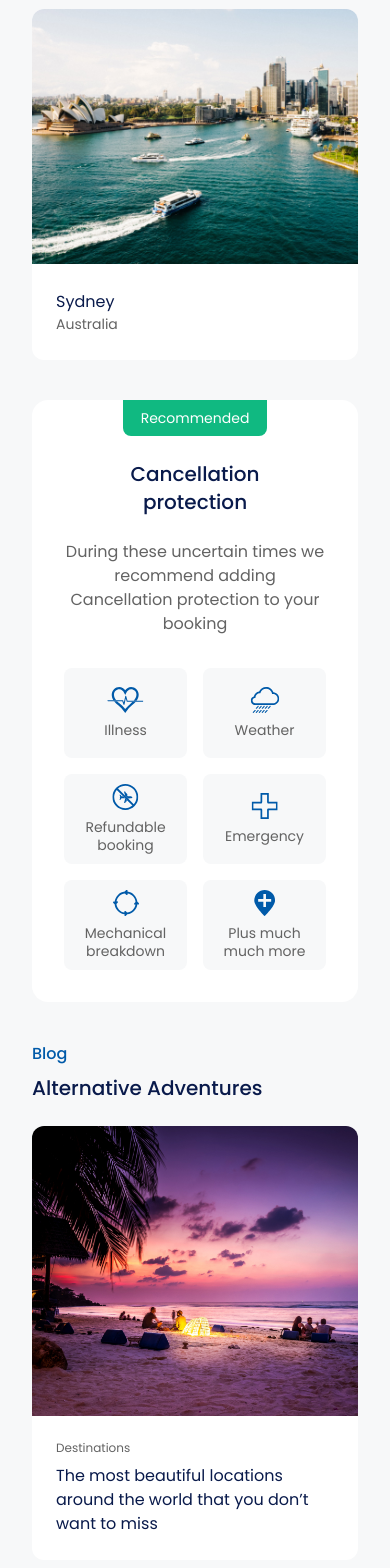
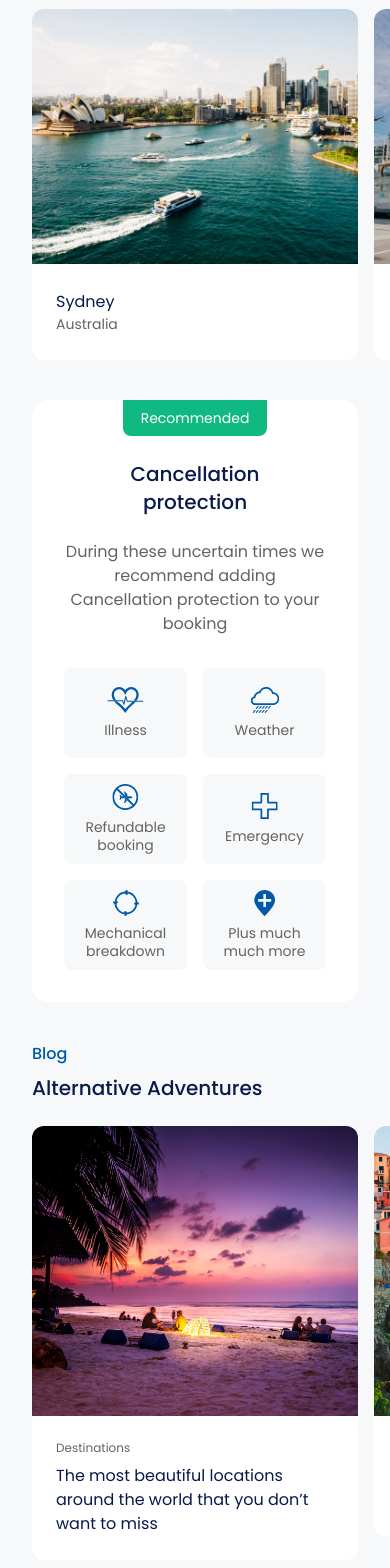
Before and after one commit to RoanMacmillan/alternative-airlines, a React (Vite) app: page / in a window 390 px wide. Shown: the part 2059-3627 px from the top of the page. Built offline with nearby package versions, Linux system fonts and the light colour scheme.

Commit message:
swiper offset fix

```diff
--- a/package.json
+++ b/package.json
@@ -12,6 +12,7 @@
   "dependencies": {
     "react": "^18.2.0",
     "react-dom": "^18.2.0",
+    "slick-carousel": "^1.8.1",
     "swiper": "^10.0.4"
   },
   "devDependencies": {
--- a/src/components/CustomSwiper.jsx
+++ b/src/components/CustomSwiper.jsx
@@ -8,14 +8,23 @@
   maxWidth,
   height,
   renderSlide,
+  breakpoints,
+  className,
+  slidesPerView,
+  offsetBefore,
+  offsetBeforeAfter,
 
 }) => {
   return (
     <Swiper
       spaceBetween={spaceBetween}
-      slidesPerView={"auto"}
+      slidesPerView={slidesPerView}
       onSlideChange={() => console.log("slide change")}
       onSwiper={(swiper) => console.log(swiper)}
+      breakpoints={breakpoints}
+      className={className}
+      slidesOffsetBefore={offsetBefore}
+      slidesOffsetAfter={offsetBeforeAfter}
 
     >
       {items.map((item, index) => (
--- a/src/containers/Blog.jsx
+++ b/src/containers/Blog.jsx
@@ -34,22 +34,36 @@
   };
 
   return (
-    <div className="mt-10 px-8 pb-10 md:px-[47px] lg:mt-20 lg:pb-40">
-      <h2 className=" text-base font-medium text-customBlue custom:text-center">
+    <div className="mt-10 pb-10 lg:mt-20 lg:pb-40">
+      <h2 className="pl-8 text-base font-medium text-customBlue md:pl-[47px] custom:pl-0 custom:text-center">
         Blog
       </h2>
 
-      <h3 className="mb-6 mt-2 text-xl font-medium leading-[28px] text-customDarkBlue md:mb-10 custom:text-center custom:text-2xl">
+      <h3 className="mb-6 mt-2 pl-8 text-xl font-medium leading-[28px] text-customDarkBlue md:mb-10 md:pl-[47px] custom:pl-[0] custom:text-center custom:text-2xl">
         Alternative Adventures
       </h3>
 
       <CustomSwiper
+        className="px-8 md:px-[47px] custom:px-0"
+        slidesPerView={'auto'}
         items={items}
         spaceBetween={16}
         maxWidth="max-w-[352px] custom:max-w-[740px] lg:max-w-[875px]"
         height="custom:max-h-[400px] lg:max-h-[475px]"
         renderSlide={renderSlide}
+        breakpoints={{
+          800: {
+            spaceBetween: 32,
+            centeredSlides: true,
+            initialSlide: 1,
+          },
 
+          1024: {
+            spaceBetween: 40,
+            centeredSlides: true,
+            initialSlide: 1,
+          },
+        }}
       />
     </div>
   );
--- a/src/containers/Destinations.jsx
+++ b/src/containers/Destinations.jsx
@@ -1,74 +1,89 @@
-import React, {useEffect, useState} from "react";
+import React, { useEffect, useState } from "react";
 import CustomSwiper from "../components/CustomSwiper";
 import items from "../data/destinations.json";
-import arrow from '../assets/icons/arrow-right.svg'
+import arrow from "../assets/icons/arrow-right.svg";
 
 const Destinations = () => {
+  const [offset, setOffset] = useState(0);
 
-  // const [offset, setOffset] = useState(0);
+  useEffect(() => {
+    const calculateOffset = () => {
+      const viewportWidth = window.innerWidth;
+      const contentWidth = 1230;
 
-  // useEffect(() => {
-  //   const calculateOffset = () => {
-  //     const viewportWidth = window.innerWidth;
-  //     const contentWidth = 1214;
+      if (viewportWidth >= contentWidth) {
+        const newOffset = (viewportWidth - contentWidth) / 2;
+        setOffset(newOffset);
+      } else {
+        setOffset(0);
+      }
+    };
 
-  //     if (viewportWidth >= 1204) {
-  //       const newOffset = (viewportWidth - contentWidth) / 2;
-  //       setOffset(newOffset);
-  //     } else {
-  //       setOffset(0);
-  //     }
-  //   };
+    calculateOffset();
 
-  //   calculateOffset();
+    window.addEventListener("resize", calculateOffset);
 
-  //   window.addEventListener('resize', calculateOffset);
-
-  //   return () => window.removeEventListener('resize', calculateOffset);
-  // }, []);
+    return () => window.removeEventListener("resize", calculateOffset);
+  }, []);
 
   const renderSlide = (item) => {
     return (
       <>
         <div className="overflow-hidden">
           <img
-          className=" w-full object-cover ease transition duration-700 group-hover:scale-105 group-hover:brightness-110"
+            className=" ease w-full object-cover transition duration-700 group-hover:scale-105 group-hover:brightness-110"
             src={item.image}
             alt={item.heading}
           />
         </div>
-        <div className="p-6 md:p-8 flex justify-between items-center">
+        <div className="flex items-center justify-between p-6 md:p-8">
           <div>
             <h2 className="text-base font-normal text-customDarkBlue md:text-xl">
               {item.heading}
             </h2>
-          <h3 className="text-sm text-customGray md:text-base">{item.subheading}</h3>
+            <h3 className="text-sm text-customGray md:text-base">
+              {item.subheading}
+            </h3>
           </div>
 
-          <div className=" p-2 flex items-center justify-center bg-customBlue rounded-full opacity-0 ease transition duration-700 group-hover:opacity-100 ">
-        <img className="arrow w-8" src={arrow}/>
+          <div className=" ease flex items-center justify-center rounded-full bg-customBlue p-2 opacity-0 transition duration-700 group-hover:opacity-100 ">
+            <img className="arrow w-8" src={arrow} />
           </div>
-
         </div>
       </>
     );
   };
 
   return (
-    <div className=" px-8 mt-10 lg:mt-20  md:px-[47px]">
-      <div className="max-w-[1120px] mx-auto">
+    <div className=" mt-10 px-0 md:px-[0px] lg:mt-20">
+      <div className="mx-auto max-w-[1214px] pl-8 md:pl-[47px]">
         <h2 className="mb-6 text-xl font-medium leading-[28px] text-customDarkBlue md:mb-10">
           Exploring Australia
         </h2>
       </div>
 
       <CustomSwiper
+        className="max-w-1150px px-8 md:px-[47px]"
         items={items}
         spaceBetween={16}
         maxWidth="max-w-[352px]"
         height="h-auto"
         renderSlide={renderSlide}
-        // slidesOffsetBefore={offset}
+        slidesPerView={"auto"}
+        offsetBefore={offset}
+        offsetBeforeAfter={offset}
+        breakpoints={{
+          800: {
+            spaceBetween: 32,
+          },
+
+          // 1024: {
+          //   centeredSlides: true,
+          //   activeSlide: 1,
+          //   initialSlide: 1,
+          //   spaceBetween: 32,
+          // },
+        }}
       />
     </div>
   );
--- /dev/null
+++ b/src/containers/SlickBlog.jsx
@@ -0,0 +1,51 @@
+import React from 'react';
+import { Swiper, SwiperSlide } from 'swiper/react';
+import items from '../data/blog.json';
+
+const SlickBlog = () => {
+
+  return (
+    <div className='mt-10 md:mt-20'>
+      <Swiper
+        slidesPerView={'auto'}
+        spaceBetween={10}
+        onSlideChange={() => console.log('slide change')}
+        onSwiper={(swiper) => console.log(swiper)}
+        className='px-8 md:px-[47px]'
+
+        breakpoints={{
+          // when window width is >= 640px
+          640: {
+            spaceBetween: 10,
+          },
+          // when window width is >= 768px
+          768: {
+            spaceBetween: 20,
+          },
+          // when window width is >= 1200px
+          1200: {
+            spaceBetween: 40,
+            centeredSlides: true,
+            initialSlide: 1.5,
+
+          },
+        }}
+      >
+        {items.map((item, index) => (
+          <SwiperSlide className='rounded-xl overflow-hidden max-w-[352px] custom:max-w-[740px] lg:max-w-[875px] relative' key={index}>
+            <img className='object-cover custom:hidden' src={item.image} alt={item.heading} />
+            <img className='object-cover hidden custom:block' src={item.imageDesktop}></img>
+
+            <div className='max-w-[352px] bg-red-400 custom:absolute custom:top-0 custom:max-w-[740px] lg:max-w-[875px]'>
+
+            <h2>{item.heading}</h2>
+            <p>{item.paragraph}</p>
+            </div>
+          </SwiperSlide>
+        ))}
+      </Swiper>
+    </div>
+  );
+}
+
+export default SlickBlog;
--- a/src/pages/Home.jsx
+++ b/src/pages/Home.jsx
@@ -5,6 +5,7 @@
 import Payment from "../containers/Payment";
 import Destinations from "../containers/Destinations";
 import Blog from "../containers/Blog";
+import SlickBlog from "../containers/SlickBlog";
 
 const Home = () => {
   return (
@@ -15,6 +16,7 @@
       <Destinations />
       <CancellationGrid />
       <Blog />
+      {/* <SlickBlog /> */}
 
     </div>
   );
```
Also changed, not shown: 1 other file (tests, documents, lock files or other folders). Lines whose indentation alone changed are shown as unchanged.
